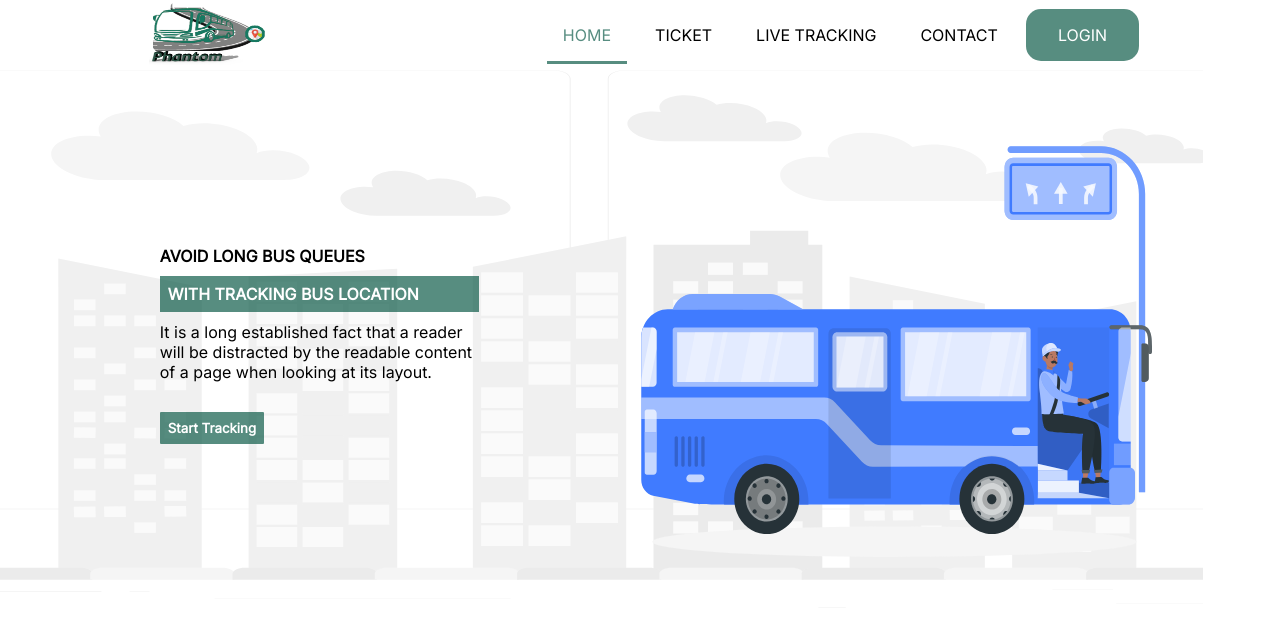
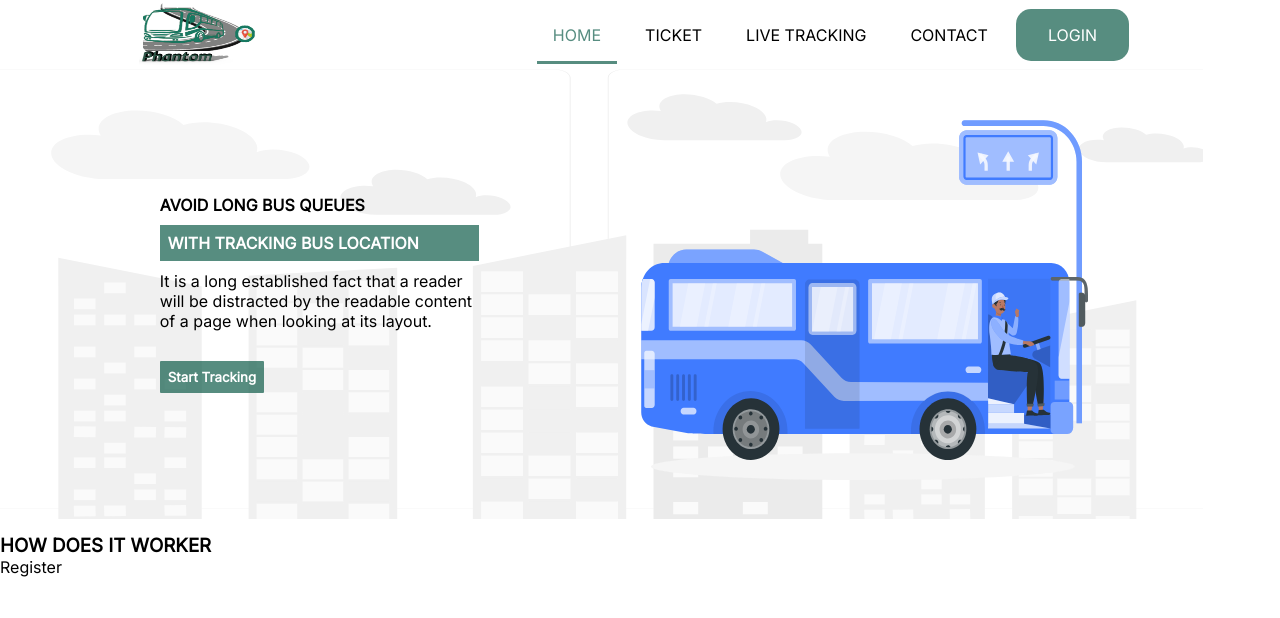
Before and after one commit to atlp-rwanda/Dominators-Phantom-FE, a React (Create React App) app: page / in a window 1280 px wide. Shown: the top 618 px of the page. Built offline with nearby package versions, Linux system fonts and the light colour scheme.

Commit message:
icons packages

```diff
--- a/package.json
+++ b/package.json
@@ -21,6 +21,7 @@
   "dependencies": {
     "react": "^18.0.0",
     "react-dom": "^18.0.0",
+    "react-icons": "^4.3.1",
     "react-router-dom": "^6.3.0",
     "react-scripts": "^5.0.0"
   },
--- a/src/components/Headers/UserHeader.js
+++ b/src/components/Headers/UserHeader.js
@@ -3,7 +3,6 @@ import HomeButton from "../Buttons/HomeButton";
 function UserHeader() {
   return (
     <div className="intro_header">
-      <div className="header">
       <div className="header-content">
         <div className="content">
           <h4>AVOID LONG BUS QUEUES </h4>
@@ -14,12 +13,10 @@ function UserHeader() {
           </p>
           <div className="ft-header-btn">
             <HomeButton>Start Tracking</HomeButton>
-
           </div>
         </div>
         <div className="bus-image">
-            <img src={bus} alt="" width="80%" />
-          </div>
+          <img src={bus} alt="" width="70%" />
         </div>
       </div>
     </div>
--- a/src/pages/Home.js
+++ b/src/pages/Home.js
@@ -5,7 +5,16 @@ function Home() {
     <div>
       <UserNavbar />
       <UserHeader />
-      <div className=""></div>
+      <div className="home-content">
+        <h3>
+          HOW DOES IT WORKER
+        </h3>
+        <div>
+          <div className="col-3">Register</div>
+          <div className="col-3"></div>
+          <div className="col-3"></div>
+        </div>
+      </div>
     </div>
   );
 }
--- a/src/style.css
+++ b/src/style.css
@@ -13,21 +13,12 @@
 body {
   background-color: #ffffff;
 }
-
-
-/* Nav bar css and all related styles */
-
-
 nav {
   background-color: var(--white);
-  margin-left: 10px;
-  margin-right: 10px;
   z-index: 1;
-
-  /* box-shadow: 0px 3px 6px 0px rgb(17, 17, 17); */
 }
 .nav {
-  position: fixed;
+  position:sticky;
   width: 100%;
   display: flex;
   align-items: center;
@@ -81,18 +72,14 @@ nav {
 
 
 .intro_header {
-  margin-top: 70px;
-  position: absolute;
-  height: 400px;
-  width: 100%;
-}
-.header {
   background: url("./assets/images/background.svg");
   background-size: 94%;
-  background-repeat: no-repeat;
-  height: 550px;
+  height: 450px;
+  width: 100%;
+   background-repeat: no-repeat;
 }
-.header .header-content {
+
+.intro_header .header-content {
   display: grid;
   grid-template-columns: 1fr 1fr;
   align-items: center;
@@ -145,3 +132,9 @@ nav {
   color: var(--green);
   background-color: var(--gray);
 }
+/* Home Content style */
+.home-content{
+margin-top: 15px;
+align-items: center;
+
+}
```
Lines whose indentation alone changed are shown as unchanged.
